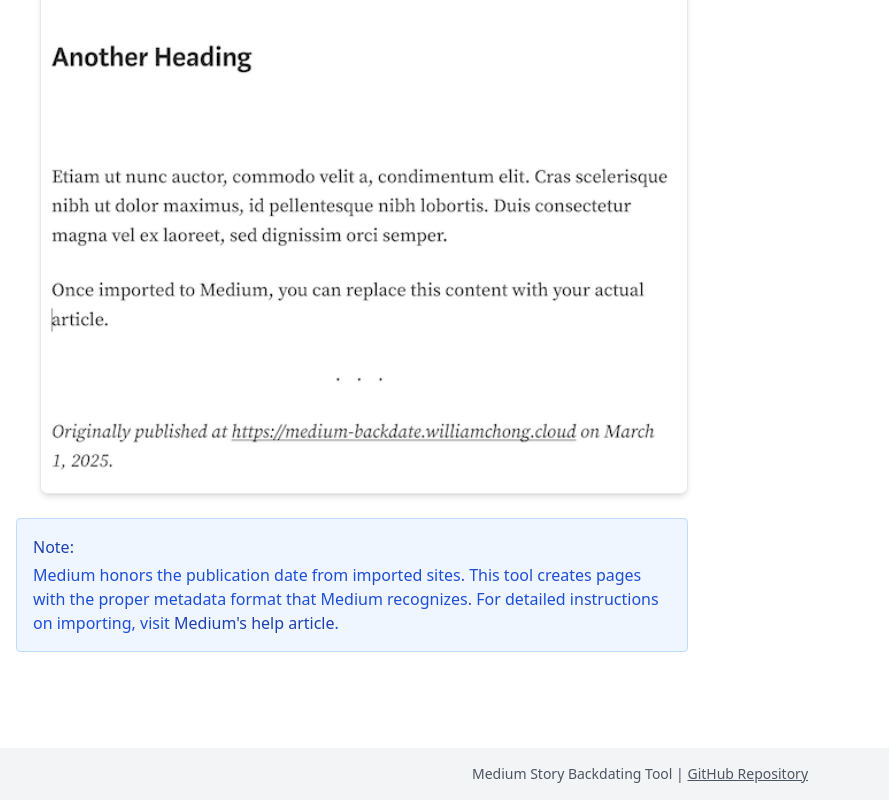
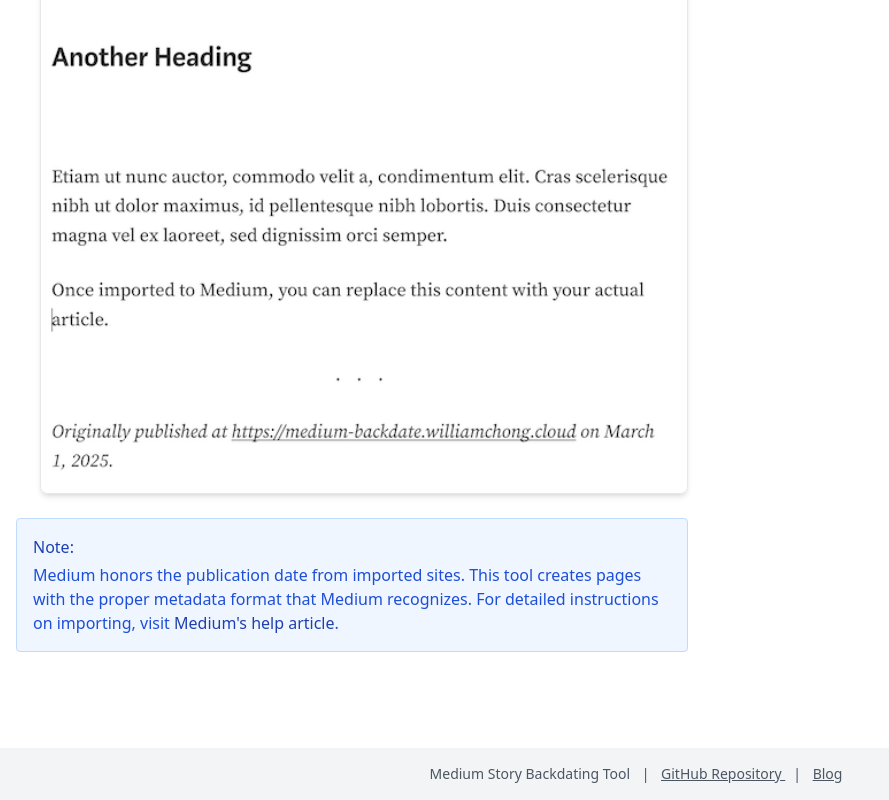
Before and after one commit to williamchong/medium-import-backdate, a Nuxt app: page / in a window 1280 px wide. Shown: the part 1127-1927 px from the top of the page, without its empty margins (0-889 px from the left). Built offline with nearby package versions, Linux system fonts and the light colour scheme.

Commit message:
💄 Add blog to footer

```diff
--- a/layouts/default.vue
+++ b/layouts/default.vue
@@ -13,11 +13,16 @@
     <footer class="bg-gray-100 py-4 mt-8">
       <div class="container mx-auto px-4 text-center text-sm text-gray-600">
         <p>
-          Medium Story Backdating Tool |
+          <span class="pr-2">Medium Story Backdating Tool</span> |
           <a
             href="https://github.com/williamchong/medium-import-backdate" target="_blank" rel="noopener"
-            class="underline hover:text-gray-800">
+            class="px-2 underline hover:text-gray-800">
             GitHub Repository
+          </a> |
+          <a
+            href="https://blog.williamchong.cloud/" target="_blank" rel="noopener"
+            class="px-2 underline hover:text-gray-800">
+            Blog
           </a>
         </p>
       </div>
```
